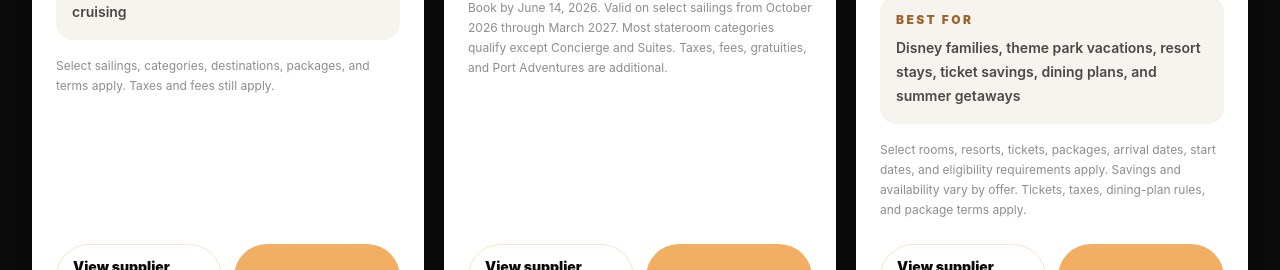
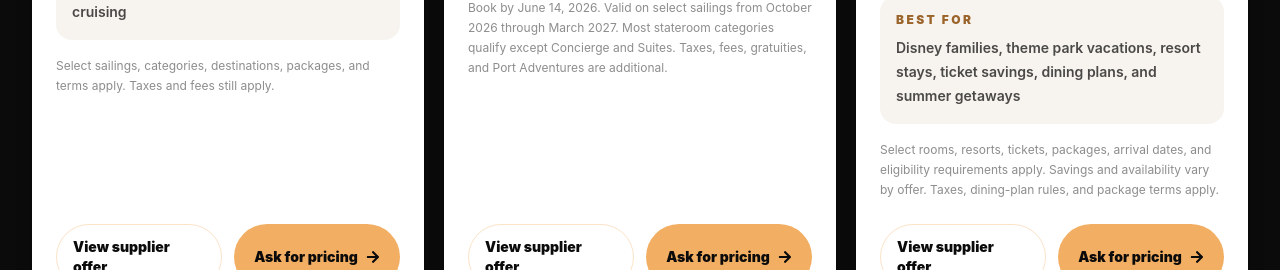
Before and after one commit to Zarlov/endless-dream-travel, a React (Vite) app: page / in a window 1280 px wide. Shown: the part 3926-4196 px from the top of the page. Built offline with nearby package versions, Linux system fonts and the light colour scheme.

Commit message:
Shorten Walt Disney World specials fine print

```diff
--- a/src/data/weeklySpecials.js
+++ b/src/data/weeklySpecials.js
@@ -87,7 +87,7 @@
       bestFor:
         "Disney families, theme park vacations, resort stays, ticket savings, dining plans, and summer getaways",
       finePrint:
-        "Select rooms, resorts, tickets, packages, arrival dates, start dates, and eligibility requirements apply. Savings and availability vary by offer. Tickets, taxes, dining-plan rules, and package terms apply.",
+        "Select rooms, resorts, tickets, packages, arrival dates, and eligibility requirements apply. Savings and availability vary by offer. Taxes, dining-plan rules, and package terms apply.",
     },
     {
       line: "Virgin Voyages",
```
